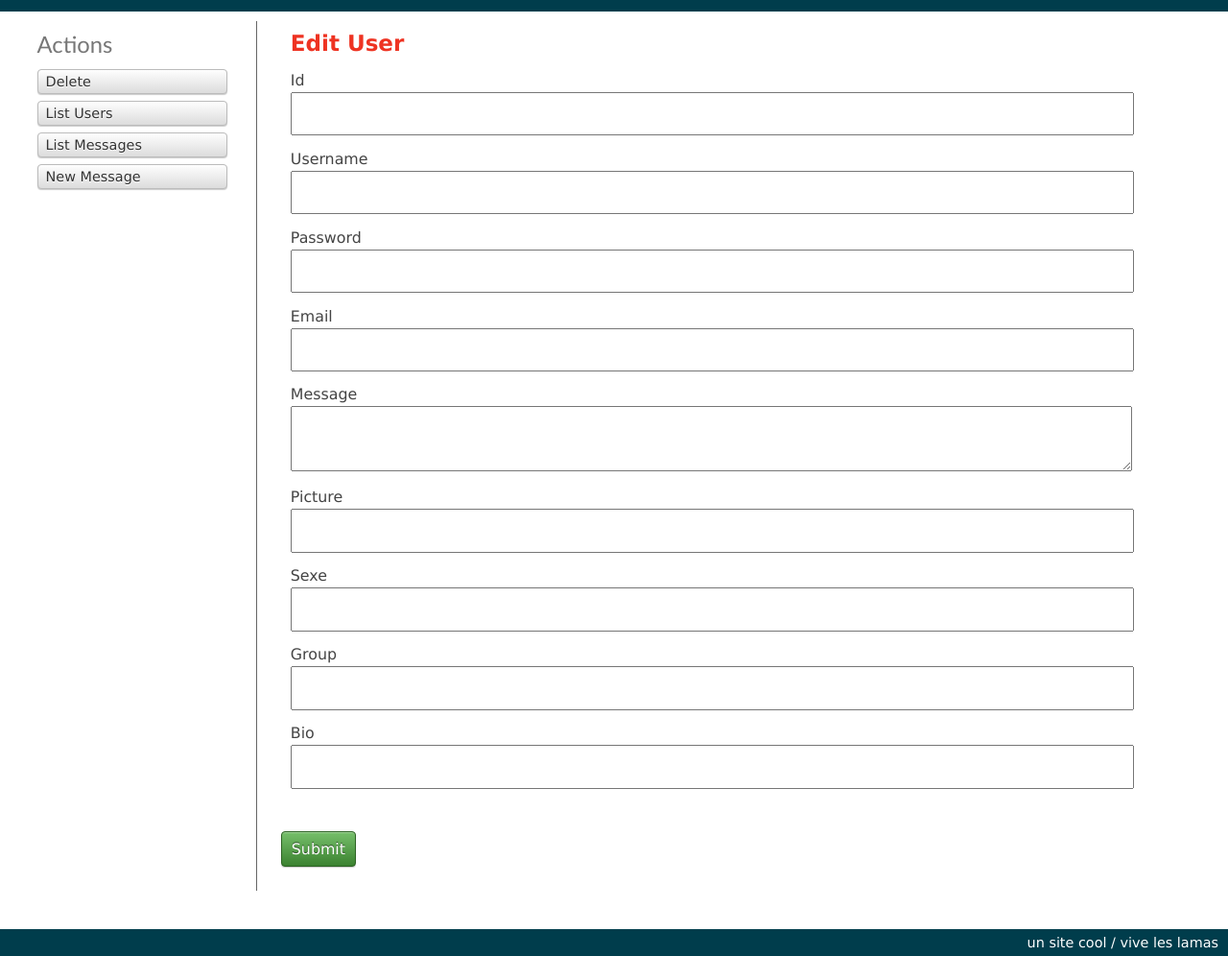
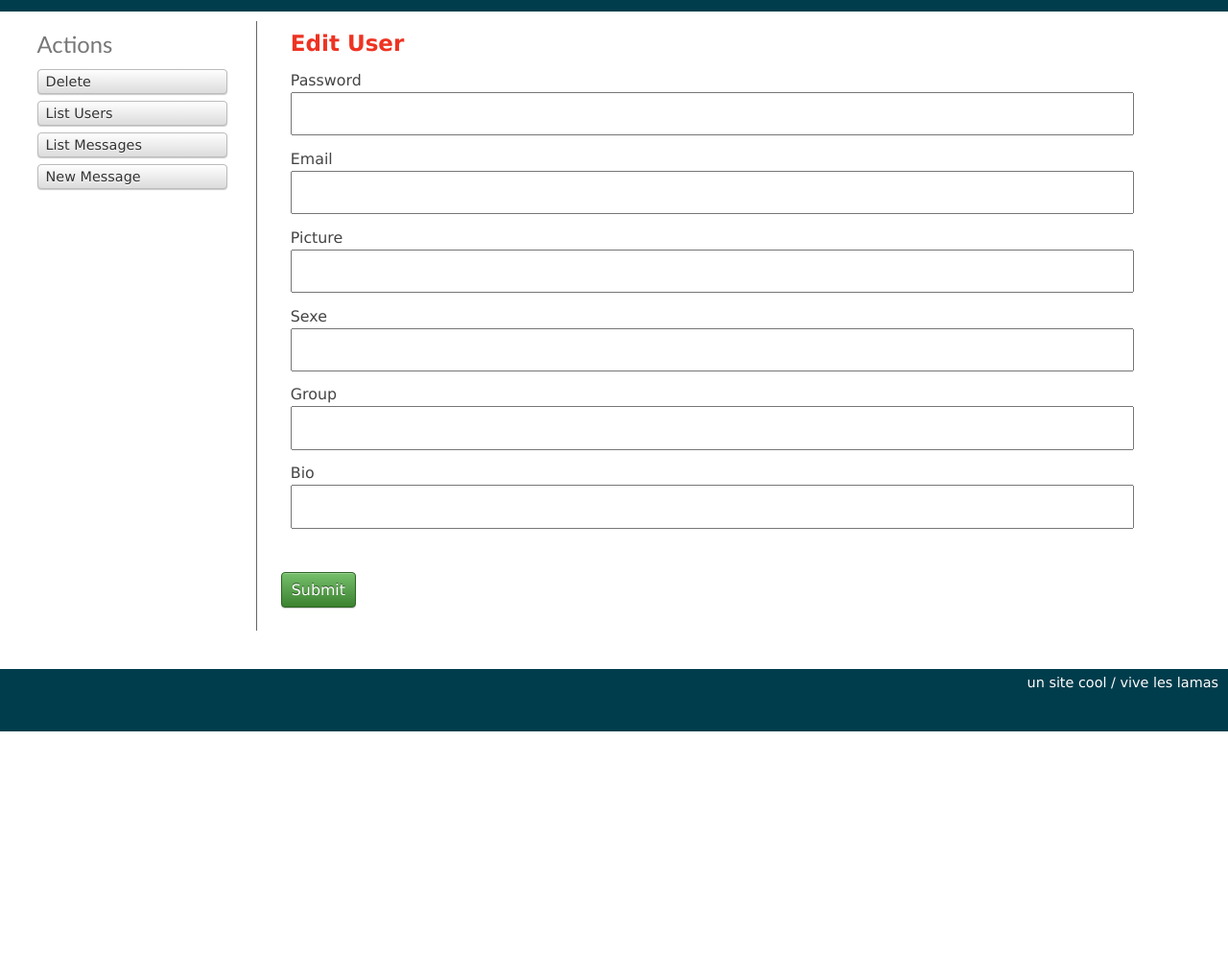
Before and after one commit to PhilippeGremmel/eatme, a CakePHP app: the page made by app/View/Users/edit.ctp in a window 1280 px wide. Shown: the part 38-1034 px from the top of the page at 96% size. After the commit the page ends 800 px from the top, so only its background shows below. Run offline with PHP 8.4 and a stand-in for CakePHP, Linux system fonts and the light colour scheme; the template is opened without the code that fills it, so the values that code supplies are empty; form fields are guessed from the names that the template uses; some libraries are stand-ins or nearby versions.

Commit message:
fix bug profile
qui exitait sur userprofiles

```diff
--- a/app/View/Users/edit.ctp
+++ b/app/View/Users/edit.ctp
@@ -3,11 +3,10 @@
 	<fieldset>
 		<legend><?php echo __('Edit User'); ?></legend>
 	<?php
-		echo $this->Form->input('id');
-		echo $this->Form->input('username');
+
 		echo $this->Form->input('password');
 		echo $this->Form->input('email');
-		echo $this->Form->input('message_id');
+
 		echo $this->Form->input('picture_id');
 		echo $this->Form->input('sexe_id');
 		echo $this->Form->input('group_id');
```
